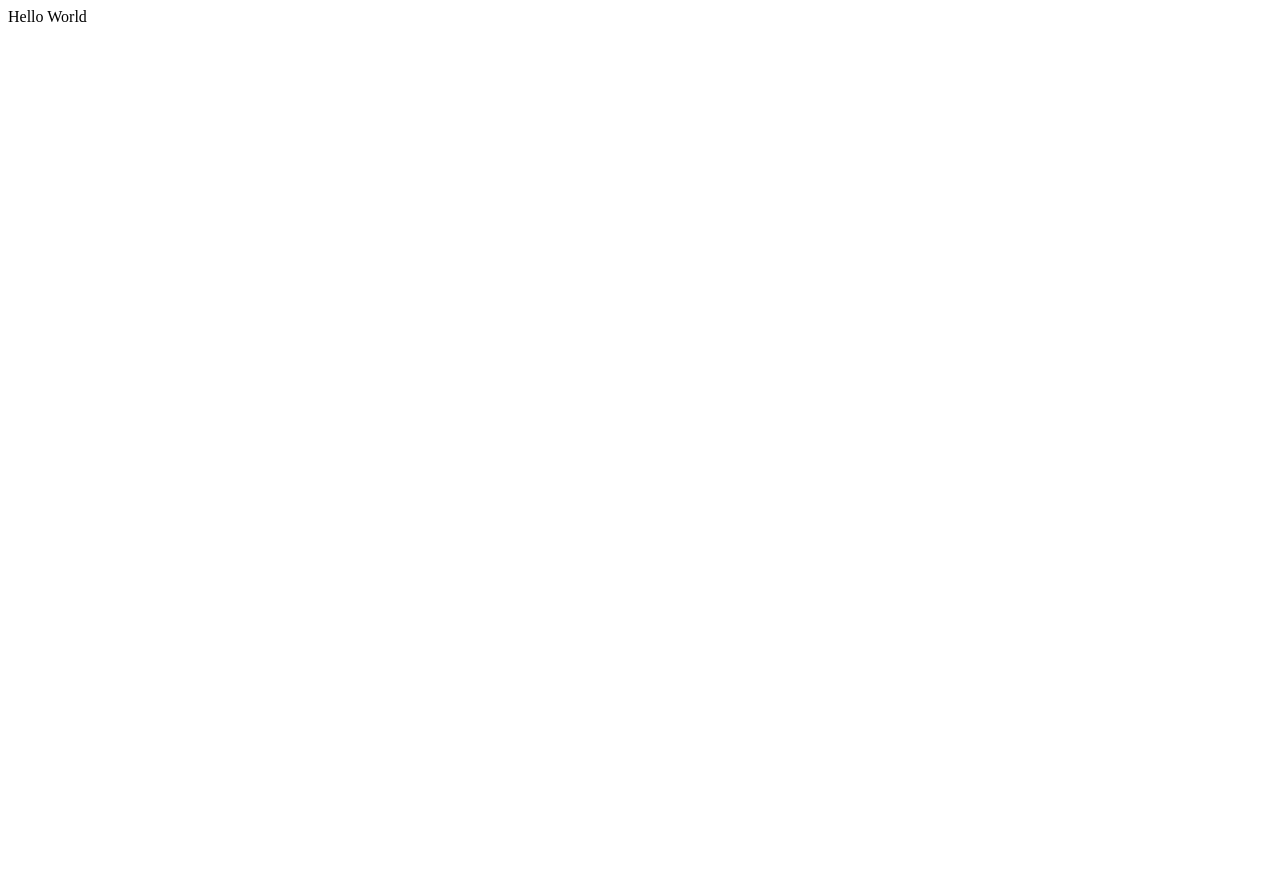
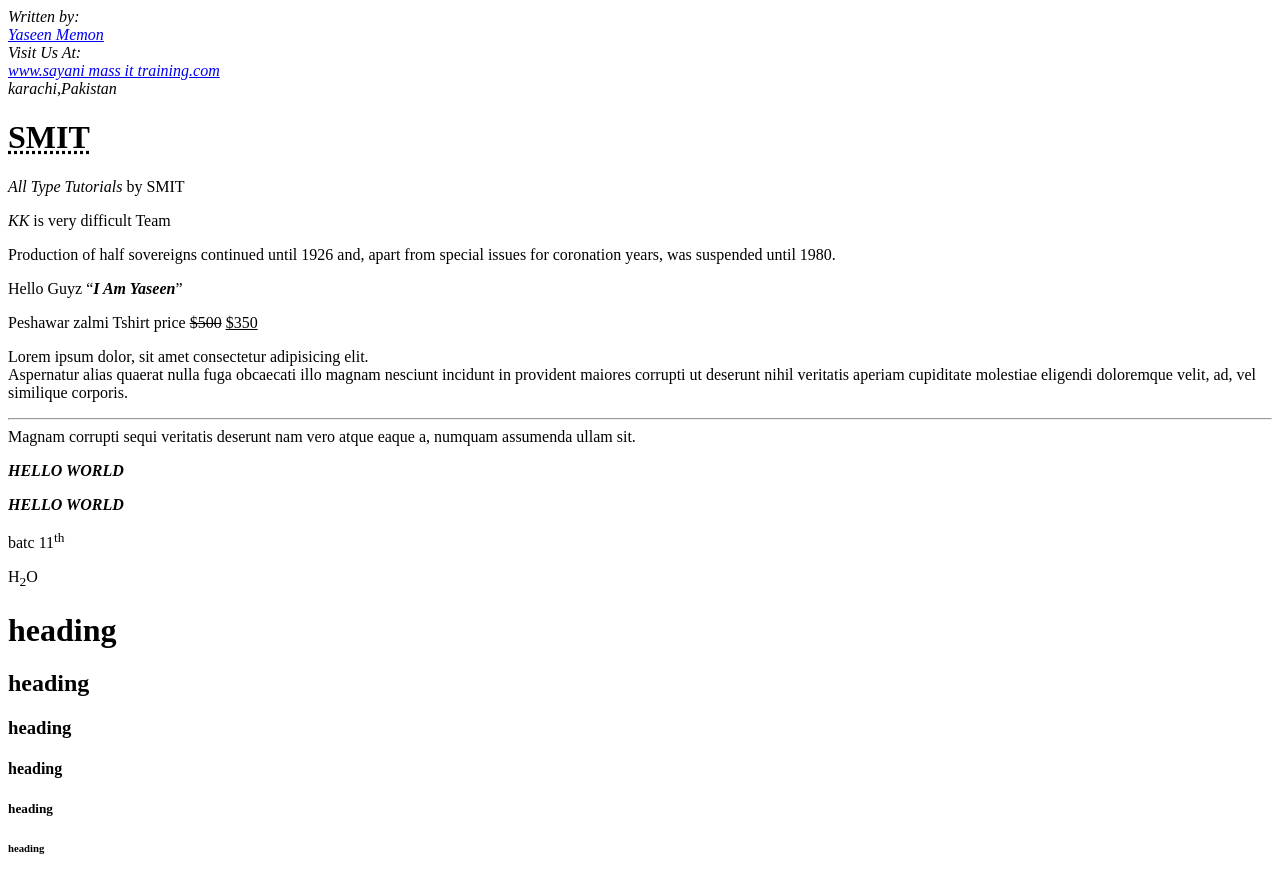
Before and after one commit to Yasin041/My-Web, a plain HTML site: page index.html in a window 1280 px wide. Before the commit the page ends 800 px from the top, so only its background shows below. Drawn offline with Linux system fonts and the light colour scheme.

Commit message:
Add files via upload

```diff
--- a/index.html
+++ b/index.html
@@ -1,9 +1,54 @@
 <html>
 
-    <head>
-        <title>Our First Website</title>
-    </head>
+<head>
+    <title>Chapter 2 Text</title>
+</head>
 
-    <body>Hello World</body>
+<body>
+    <!-- pakistan zindabad-->
+    <address>
+        Written by:
+        <br>
+        <a href="mailto:yasinmemon@gmail.com">Yaseen Memon</a>
+        <br>
+        Visit Us At:<br><a href="http://www.saylani mass it traning.com">www.sayani mass it
+            training.com</a><br>karachi,Pakistan
+    </address>
+    <h1><abbr title="saylani mass it traning">SMIT</abbr></h1>
+    <P><cite>All Type Tutorials</cite> by SMIT</P>
+    <p><dfn title="karachi kings">KK</dfn> is very difficult Team</p>
+    <blockquoteo cite="https://en.wikipedia.org/wiki/Half_sovereign#External_links">
+        <p>Production of half sovereigns continued until 1926 and, apart from special issues for coronation years, was
+            suspended until 1980.</p>
+    </blockquoteo>
+    <p>Hello Guyz <q><B><i>I Am Yaseen</B></i></q></p>
+    <p>Peshawar zalmi Tshirt price <del cite="whole sale is change" datetime="2023:12:14:12:58:25">$500</del> <ins>$350</ins></p>
+    <p>Lorem ipsum dolor, sit amet consectetur adipisicing elit.<br /> Aspernatur alias quaerat nulla fuga obcaecati
+        illo magnam nesciunt incidunt in provident maiores corrupti ut deserunt nihil veritatis aperiam cupiditate
+        molestiae eligendi doloremque velit, ad, vel similique corporis.
+        <hr /> Magnam corrupti sequi veritatis deserunt nam vero atque eaque a, numquam assumenda ullam sit.
+    </p>
+
+    <p lang="eng-us">
+        <i>
+            <b>HELLO WORLD</b>
+        </i>
+    </p>
+    <p lang="eng-us">
+        <em>
+            <strong>HELLO WORLD</strong>
+        </em>
+    </p>
+    <p>batc 11<sup>th</th></sup></p>
+    <p>H<sub>2</sub>O</p>
+
+
+    <h1>heading</h1>
+    <h2>heading</h2>
+    <h3>heading</h3>
+    <h4>heading</h4>
+    <h5>heading</h5>
+    <h6>heading</h6>
+</body>
 
 </html>
```
